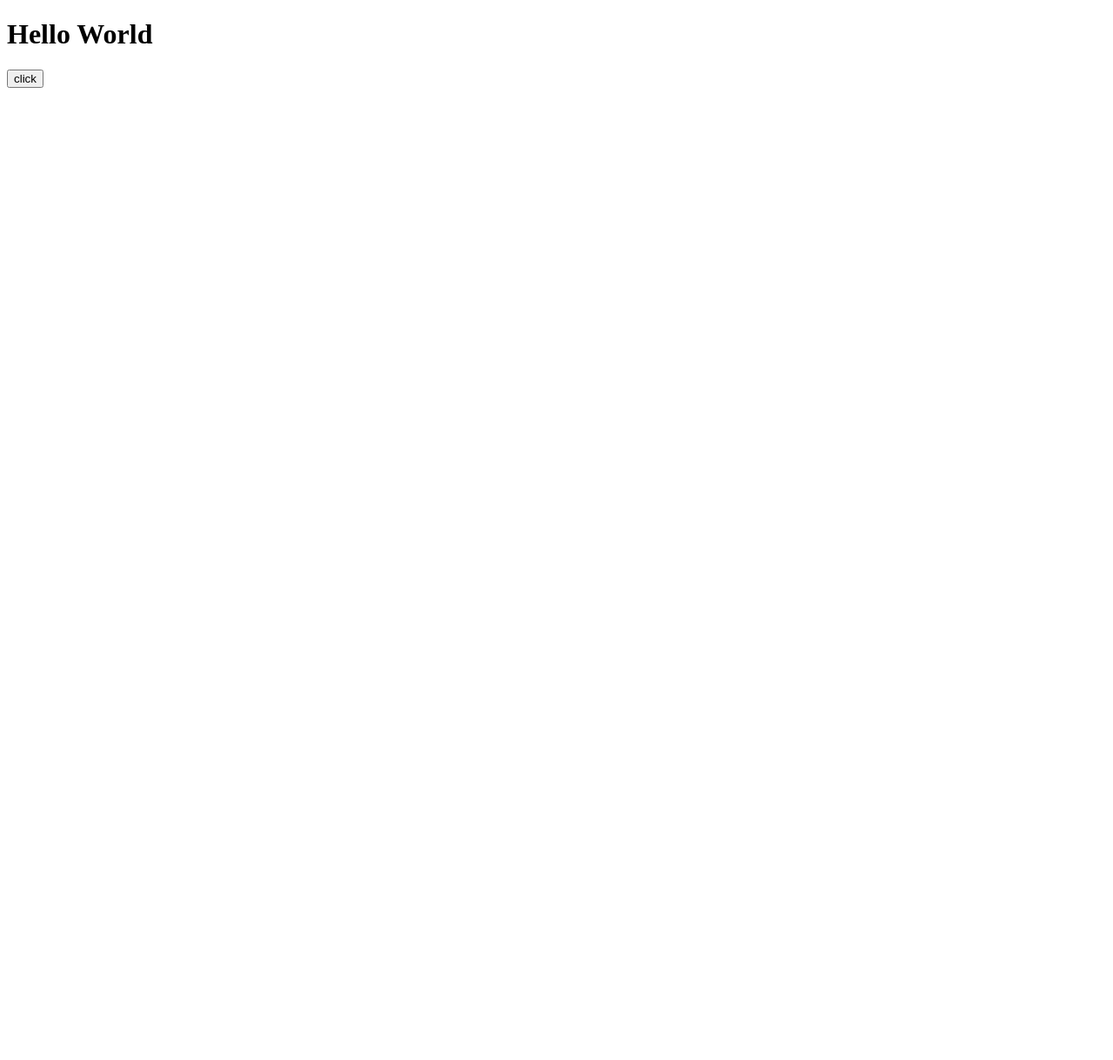
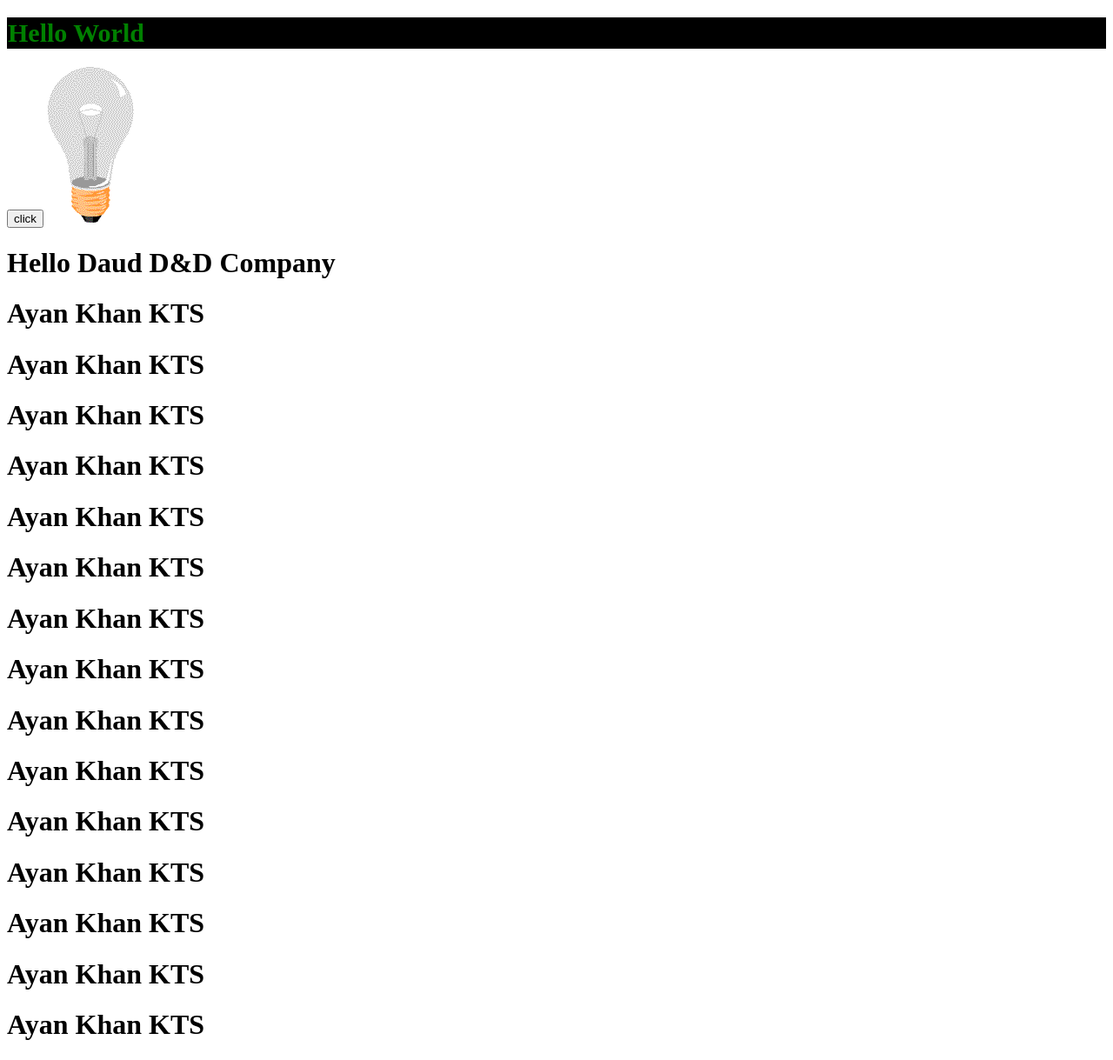
Before and after one commit to shazaib491/40dayclassNotes, a plain HTML site: page index.html in a window 1280 px wide. Shown: the whole page at 87% size. Before the commit the page ends 800 px from the top, so only its background shows below. Drawn offline with Linux system fonts and the light colour scheme.

Commit message:
querySelector

```diff
--- /dev/null
+++ b/dom.js
@@ -0,0 +1,67 @@
+// let demoId=document.getElementById("demo");
+
+// demoId.innerHTML="<p>hello wolrd</p>"
+
+// console.log(demoId.getAttribute("style"));
+
+// let bulbId=document.getElementById("builbId");
+// let secret=document.getElementsByClassName("secret");
+// let elementSelector=document.getElementsByTagName("h1");
+
+// console.table(secret.length)
+
+// function changeIdName(){
+//     let checker=demoId.innerText; // current string "Hello World"
+//     if(checker==='Hello World'){ // current string is equal to "Hello World"
+//         demoId.innerText="Hello Universe!";
+//         // demoId.style.color="red";
+//         // demoId.style.fontSize="30px";
+//         // demoId.style.backgroundColor="yellow";
+//         // demoId.style.border="2px solid black";
+//         demoId.setAttribute("style","color:red;font-size:30px;background-color:yellow;border:1px solid red")
+//     }else{
+//         demoId.innerText="Hello World";
+//         // demoId.style.color="green";
+//         // demoId.style.fontSize="30px";
+//         // demoId.style.backgroundColor="black";
+//         // demoId.style.border="2px solid black";
+//         let myStyle="color:green;font-size:30px;background-color:black;border:1px solid black";
+//         demoId.setAttribute("style",myStyle);
+//     }
+// }
+
+
+// function changeBulbColor(){
+//     let isMatch=bulbId.src.match("pic_bulboff");
+//     if(isMatch?.length){
+//         bulbId.src="/images/pic_bulbon.gif"
+//     }else{
+//         bulbId.src="/images/pic_bulboff.gif"
+//     }
+// }
+
+// console.log(secret.forEach);
+
+
+
+// for(let i=0; i<secret.length; i++){
+//     console.log(secret[i],"AyanChapri");
+//     if(secret[i].textContent=='Ayan Khan KTS'){//linear search
+//         secret[i].style="color:red";
+//         secret[i].setAttribute("style","color:green")
+//     }
+// }
+
+// for(element of secret){
+//     if(secret.textContent=='Ayan Khan KTS'){//linear search
+//         secret.style="color:red";
+//         secret.setAttribute("style","color:green")
+//     }
+// }
+
+// console.log(elementSelector,"by their selector name")
+
+// using query selector =================================
+let elementById=document.querySelectorAll("h1");
+
+console.log(elementById)
--- a/index.html
+++ b/index.html
@@ -1,16 +1,43 @@
 <!DOCTYPE html>
 <html lang="en">
-<head>
-    <meta charset="UTF-8">
-    <meta name="viewport" content="width=device-width, initial-scale=1.0">
+  <head>
+    <meta charset="UTF-8" />
+    <meta name="viewport" content="width=device-width, initial-scale=1.0" />
     <title>Document</title>
-</head>
-<body>
-    <h1 id="demo">Hello World</h1>
+  </head>
+  <body>
+    <h1
+      id="demo"
+      style="
+        color: green;
+        font-size: 30px;
+        background-color: black;
+        border: 1px solid black;
+      "
+    >
+      Hello World
+    </h1>
     <button onclick="changeIdName()">click</button>
-    <!-- <script  src="./assignment.js" defer async="true"></script> -->
+    <img src="./images/pic_bulboff.gif" onclick="changeBulbColor()" id="builbId" alt="no image">
+    <h1 class="secret">Hello Daud D&D Company</h1>
+    <h1 class="secret">Ayan Khan KTS</h1>
+    <h1 class="secret">Ayan Khan KTS</h1>
+    <h1 class="secret">Ayan Khan KTS</h1>
+    <h1 class="secret">Ayan Khan KTS</h1>
+    <h1 class="secret">Ayan Khan KTS</h1>
+    <h1 class="secret">Ayan Khan KTS</h1>
+    <h1 class="secret">Ayan Khan KTS</h1>
+    <h1 class="secret">Ayan Khan KTS</h1>
+    <h1 class="secret">Ayan Khan KTS</h1>
+    <h1 class="secret">Ayan Khan KTS</h1>
+    <h1 class="secret">Ayan Khan KTS</h1>
+    <h1 class="secret">Ayan Khan KTS</h1>
+    <h1 class="secret">Ayan Khan KTS</h1>
+    <h1 class="secret">Ayan Khan KTS</h1>
+    <h1 class="secret">Ayan Khan KTS</h1>
+    <script src="./dom.js" defer async="true"></script>
     <!-- internal stylesheet -->
-    <script  type="text/javascript" >
+    <!-- <script  type="text/javascript" >
         let demoId=document.getElementById("demo");
         // console.log(demoId.textContent)
         // demoId.textContent="Hello Universe!"
@@ -19,6 +46,6 @@
         function changeIdName(){
             demoId.innerText="Hello Universe!";
         }
-    </script>
-</body>
+    </script> -->
+  </body>
 </html>
```
Also changed, not shown: images/pic_bulboff.gif (added), images/pic_bulbon.gif (added).
